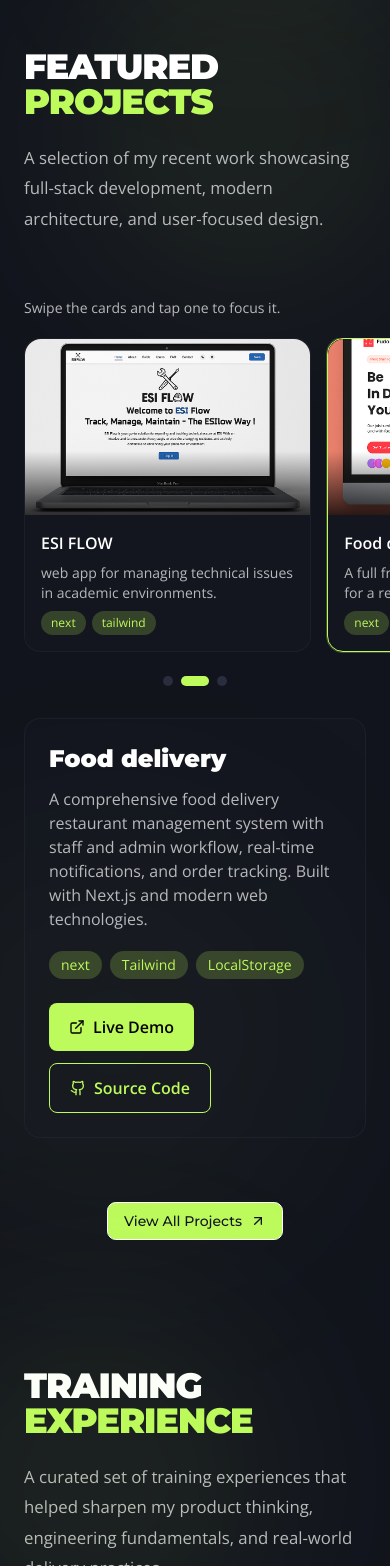
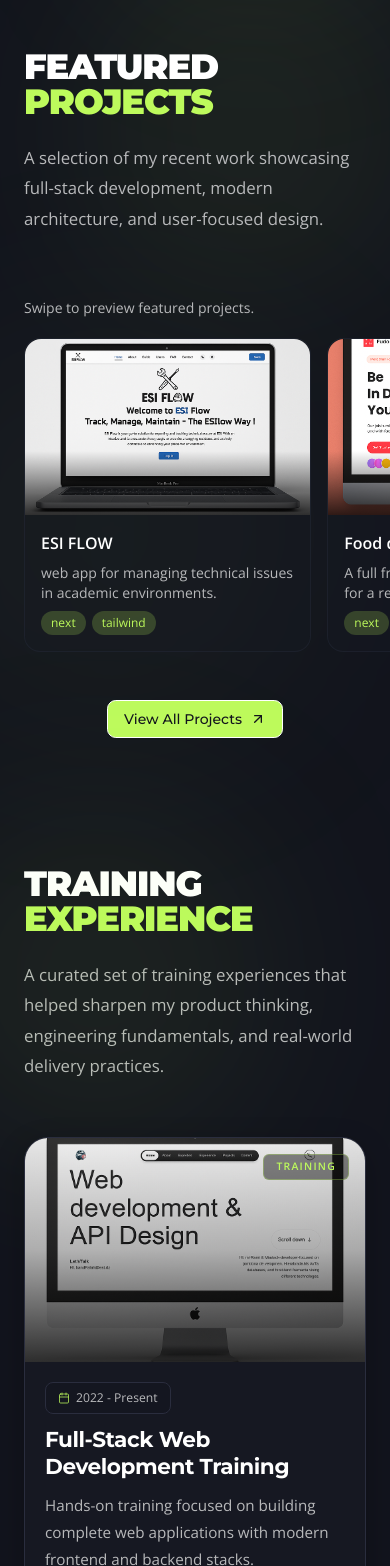
Before and after one commit to Bendifallah-Rami/rami-portfolio-v2, a Next.js app: page / in a window 390 px wide. Shown: the part 8489-10055 px from the top of the page. Built offline with nearby package versions, Linux system fonts and the light colour scheme.

Commit message:
refactor: project section in the mobile version

```diff
--- a/src/components/sections/contact.jsx
+++ b/src/components/sections/contact.jsx
@@ -38,7 +38,7 @@ export default function Contact() {
             <div className="flex flex-col sm:flex-row sm:items-center gap-6">
               <Button
                 href={contactContent.primaryCta.href}
-                className="inline-flex items-center justify-center gap-2 px-8 py-4 text-sm font-semibold rounded-2xl"
+                className="inline-flex items-center justify-center gap-2 px-8 py-4 text-xs font-semibold rounded-2xl"
                 style={{
                   fontFamily: 'var(--font-display)',
                   backgroundColor: 'var(--color-accent)',
--- a/src/components/sections/projects.jsx
+++ b/src/components/sections/projects.jsx
@@ -9,8 +9,8 @@ import { allProjects } from '../../data/projects';
 
 export default function Projects() {
   const firstThreeProjects = useMemo(() => allProjects.slice(0, 3), []);
-  const [frontCardIndex, setFrontCardIndex] = useState(0);
-  const activeProject = firstThreeProjects[frontCardIndex] ?? firstThreeProjects[0];
+  const [desktopFrontCardIndex, setDesktopFrontCardIndex] = useState(0);
+  const activeDesktopProject = firstThreeProjects[desktopFrontCardIndex] ?? firstThreeProjects[0];
 
   return (
     <section
@@ -37,20 +37,20 @@ export default function Projects() {
               Click any card to bring it to the front.
             </p>
 
-            {activeProject && (
+            {activeDesktopProject && (
               <div className="rounded-2xl border border-(--color-border)/40 bg-(--color-surface)/30 p-6 lg:p-7">
                 <p className="text-xs uppercase tracking-[0.18em] text-(--color-accent)">
                   Now Showing
                 </p>
                 <h3 className="mt-2 text-3xl font-black text-white [font-family:var(--font-display)]">
-                  {activeProject.title}
+                  {activeDesktopProject.title}
                 </h3>
                 <p className="mt-3 max-w-[62ch] text-(--color-muted)">
-                  {activeProject.detailedDescription ?? activeProject.description}
+                  {activeDesktopProject.detailedDescription ?? activeDesktopProject.description}
                 </p>
 
                 <div className="mt-5 flex flex-wrap gap-2">
-                  {activeProject.tech.map(tech => (
+                  {activeDesktopProject.tech.map(tech => (
                     <span
                       key={tech}
                       className="rounded-full bg-(--color-accent)/20 px-3 py-1 text-sm text-(--color-accent)"
@@ -61,9 +61,9 @@ export default function Projects() {
                 </div>
 
                 <div className="mt-6 flex flex-wrap gap-3">
-                  {activeProject.demoUrl !== '#' && (
+                  {activeDesktopProject.demoUrl !== '#' && (
                     <a
-                      href={activeProject.demoUrl}
+                      href={activeDesktopProject.demoUrl}
                       target="_blank"
                       rel="noopener noreferrer"
                       className="inline-flex items-center gap-2 rounded-lg bg-(--color-accent) px-5 py-3 font-semibold text-black transition-opacity hover:opacity-90"
@@ -72,9 +72,9 @@ export default function Projects() {
                       Live Demo
                     </a>
                   )}
-                  {activeProject.codeUrl !== '#' && (
+                  {activeDesktopProject.codeUrl !== '#' && (
                     <a
-                      href={activeProject.codeUrl}
+                      href={activeDesktopProject.codeUrl}
                       target="_blank"
                       rel="noopener noreferrer"
                       className="inline-flex items-center gap-2 rounded-lg border border-(--color-accent) px-5 py-3 font-semibold text-(--color-accent) transition-colors hover:bg-(--color-accent)/10"
@@ -97,8 +97,8 @@ export default function Projects() {
               delay={6500}
               pauseOnHover
               skewAmount={3}
-              onCardClick={setFrontCardIndex}
-              onOrderChange={setFrontCardIndex}
+              onCardClick={setDesktopFrontCardIndex}
+              onOrderChange={setDesktopFrontCardIndex}
               containerClassName="absolute right-0 top-1/2 translate-x-[10%] -translate-y-1/2 perspective-[1500px] overflow-visible"
             >
               {firstThreeProjects.map(project => (
@@ -145,19 +145,14 @@ export default function Projects() {
         </div>
 
         <div className="mb-5 text-sm text-(--color-muted) lg:hidden">
-          Swipe the cards and tap one to focus it.
+          Swipe to preview featured projects.
         </div>
 
         <div className="-mx-6 mb-4 flex snap-x snap-mandatory gap-4 overflow-x-auto px-6 pb-2 lg:hidden">
-          {firstThreeProjects.map((project, index) => (
-            <button
+          {firstThreeProjects.map((project) => (
+            <article
               key={project.id}
-              onClick={() => setFrontCardIndex(index)}
-              className={`group relative w-[84%] shrink-0 snap-center rounded-2xl border bg-(--color-surface)/30 text-left transition-all duration-300 sm:w-[68%] ${
-                frontCardIndex === index
-                  ? 'border-(--color-accent) shadow-[0_0_0_1px_rgba(189,250,92,0.25)]'
-                  : 'border-(--color-border)/40'
-              }`}
+              className="group relative w-[84%] shrink-0 snap-center rounded-2xl border border-(--color-border)/40 bg-(--color-surface)/30 text-left transition-all duration-300 sm:w-[68%]"
             >
               <div className="relative h-44 w-full overflow-hidden rounded-t-2xl bg-black">
                 {project.imageUrl && project.imageUrl !== '/Card - Element-desktop.png' ? (
@@ -190,75 +185,11 @@ export default function Projects() {
                   ))}
                 </div>
               </div>
-            </button>
+            </article>
           ))}
         </div>
 
-        <div className="mb-8 flex items-center justify-center gap-2 lg:hidden">
-          {firstThreeProjects.map((project, index) => (
-            <button
-              key={project.id}
-              type="button"
-              onClick={() => setFrontCardIndex(index)}
-              aria-label={`Show ${project.title}`}
-              className={`h-2.5 rounded-full transition-all duration-300 ${
-                frontCardIndex === index
-                  ? 'w-7 bg-(--color-accent)'
-                  : 'w-2.5 bg-(--color-border)'
-              }`}
-            />
-          ))}
-        </div>
-
-        {activeProject && (
-          <div
-            key={`mobile-${activeProject.id}`}
-            className="mb-16 rounded-2xl border border-(--color-border)/40 bg-(--color-surface)/30 p-6 lg:hidden transition-all duration-300"
-          >
-            <h3 className="text-2xl font-black text-white [font-family:var(--font-display)]">
-              {activeProject.title}
-            </h3>
-            <p className="mt-3 max-w-[70ch] text-(--color-muted)">
-              {activeProject.detailedDescription ?? activeProject.description}
-            </p>
-
-            <div className="mt-5 flex flex-wrap gap-2">
-              {activeProject.tech.map(tech => (
-                <span
-                  key={tech}
-                  className="rounded-full bg-(--color-accent)/20 px-3 py-1 text-sm text-(--color-accent)"
-                >
-                  {tech}
-                </span>
-              ))}
-            </div>
-
-            <div className="mt-6 flex flex-wrap gap-3">
-              {activeProject.demoUrl !== '#' && (
-                <a
-                  href={activeProject.demoUrl}
-                  target="_blank"
-                  rel="noopener noreferrer"
-                  className="inline-flex items-center gap-2 rounded-lg bg-(--color-accent) px-5 py-3 font-semibold text-black transition-opacity hover:opacity-90"
-                >
-                  <ExternalLink className="h-4 w-4" />
-                  Live Demo
-                </a>
-              )}
-              {activeProject.codeUrl !== '#' && (
-                <a
-                  href={activeProject.codeUrl}
-                  target="_blank"
-                  rel="noopener noreferrer"
-                  className="inline-flex items-center gap-2 rounded-lg border border-(--color-accent) px-5 py-3 font-semibold text-(--color-accent) transition-colors hover:bg-(--color-accent)/10"
-                >
-                  <Github className="h-4 w-4" />
-                  Source Code
-                </a>
-              )}
-            </div>
-          </div>
-        )}
+        <div className="mb-10 lg:hidden" />
 
         <div className="flex justify-center">
           <Button
```
